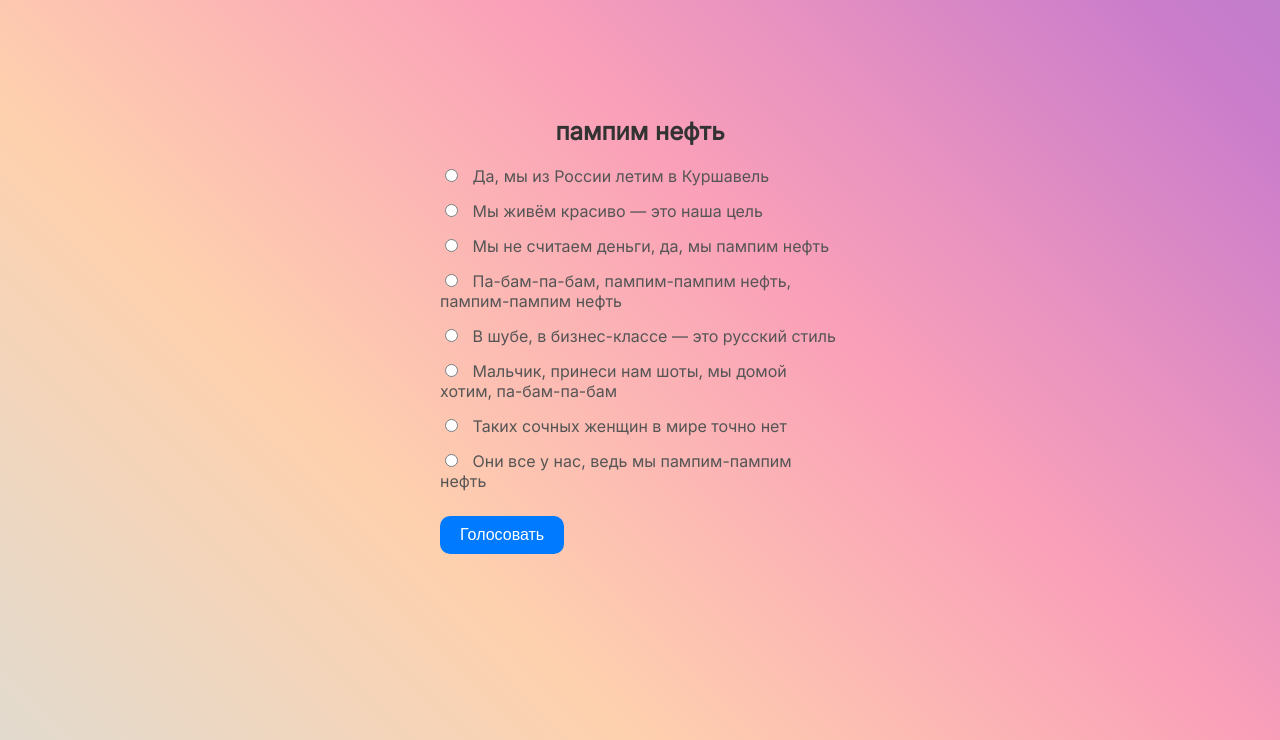
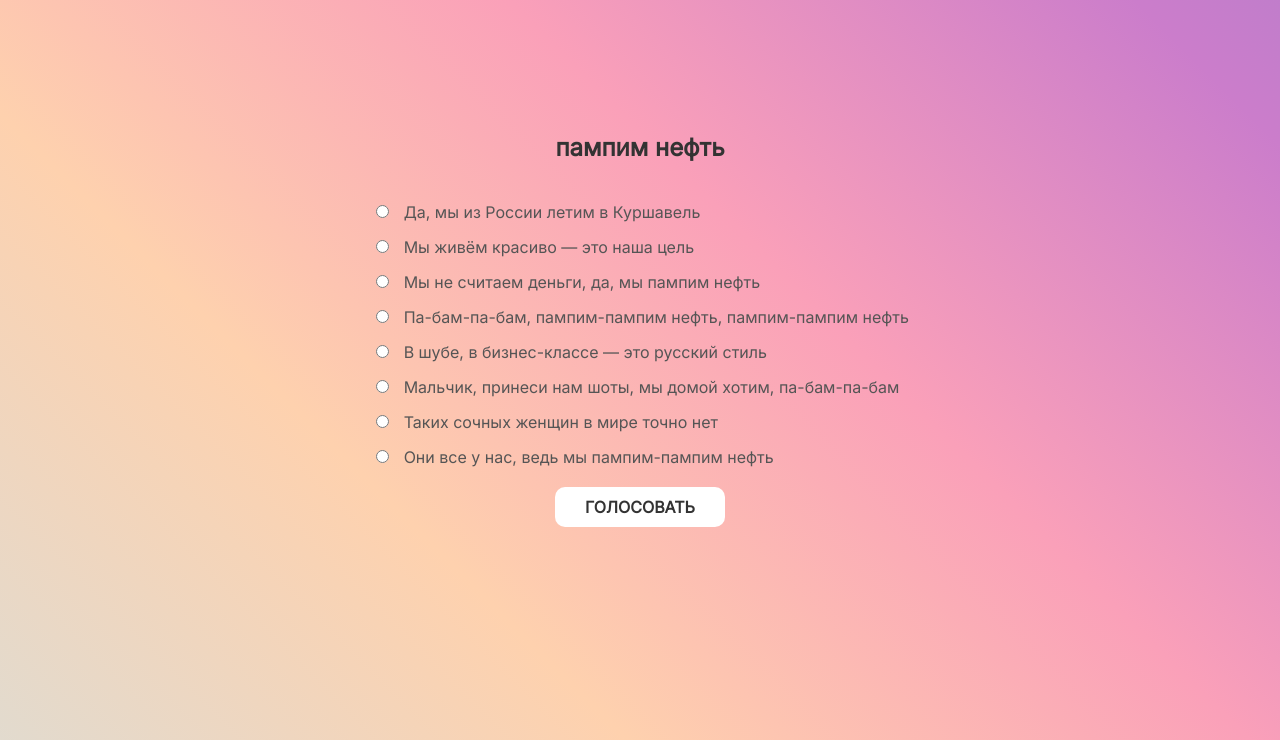
Before and after one commit to ffds234f5/jdwij4nkjq, a Django app: page /polls/1/ in a window 1280 px wide. Shown: the part 60-800 px from the top of the page. Run offline with Django 5.2, Linux system fonts and the light colour scheme; a user stored in the database is signed in; data comes from the database, SQL or seed files in the repository.

Commit message:
Add files via upload

```diff
--- a/mysite/polls/templates/polls/detail.html
+++ b/mysite/polls/templates/polls/detail.html
@@ -18,10 +18,13 @@
             background-color: #f9f9f9;
         }
         .container {
-            width: 100%;
-            max-width: 400px;
+            text-align: center;
+        }
+        .form-container {
+            display: inline-block;
+            text-align: left;
             padding: 20px;
-            text-align: center;
+
         }
         h1 {
             font-size: 24px;
@@ -39,21 +42,6 @@
             font-size: 16px;
             color: #555;
         }
-        button {
-            display: inline-block;
-            margin: 10px auto;
-            padding: 10px 20px;
-            background-color: #007BFF;
-            color: white;
-            font-size: 16px;
-            border: none;
-            border-radius: 10px;
-            cursor: pointer;
-            transition: background-color 0.3s ease;
-        }
-        button:hover {
-            background-color: #0056b3;
-        }
         p {
             font-size: 14px;
             color: #555;
@@ -66,6 +54,12 @@
         a:hover {
             color: #0056b3;
         }
+
+        button.button-link {
+            display: block;
+            margin: 20px auto 0;
+        }
+
     </style>
 </head>
 <body>
@@ -75,6 +69,7 @@
             <p style="color: red;">{{ error_message }}</p>
         {% endif %}
         {% if not user_has_voted %}
+            <div class="form-container">
                 <form action="{% url 'polls:vote' question.id %}" method="post">
                     {% csrf_token %}
                     {% for choice in question.choice_set.all %}
@@ -83,11 +78,12 @@
                             <label for="choice{{ forloop.counter }}">{{ choice.choice_text }}</label>
                         </div>
                     {% endfor %}
-                <button type="submit">Голосовать</button>
+                    <button type="submit" class="button-link">Голосовать</button>
                 </form>
+            </div>
         {% else %}
-            <p style="color: blue; font-size=40px;">Вы уже проголосовали в этом опросе.</p>
-            <a href="{% url 'polls:results' question.id %}" class="button-link">результаты</a>
+            <p style="color: blue; font-size: 14px;">Вы уже проголосовали в этом опросе.</p>
+            <a href="{% url 'polls:results' question.id %}" class="button-link">Результаты</a>
         {% endif %}
     </div>
 </body>
```
Lines whose indentation alone changed are shown as unchanged.
